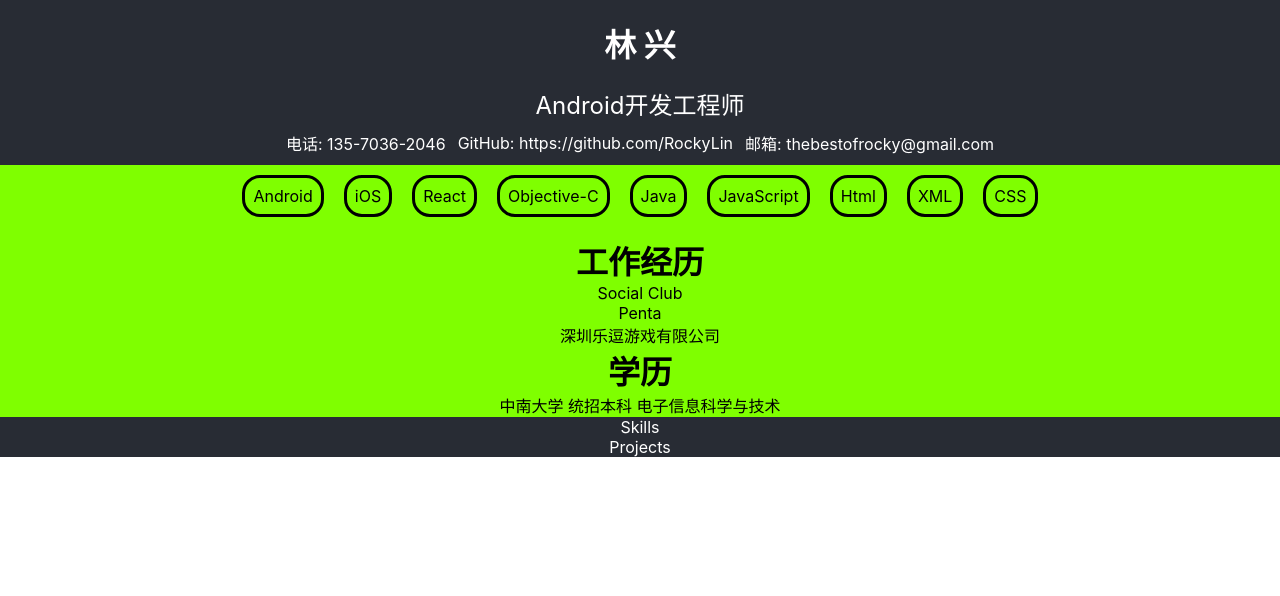
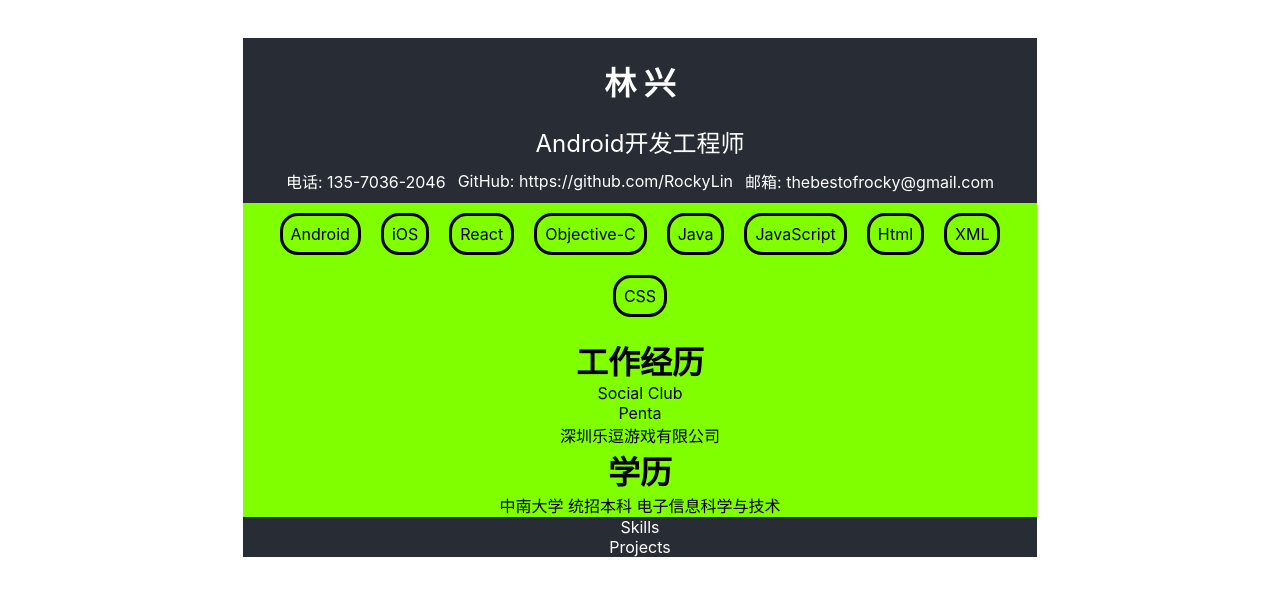
Before and after one commit to RockyLin/my-cv, a React (Create React App) app: page / in a window 1280 px wide. Shown: the top 596 px of the page. Built offline with nearby package versions, Linux system fonts and the light colour scheme.

Commit message:
Set page size to A4

```diff
--- a/src/App.css
+++ b/src/App.css
@@ -7,8 +7,27 @@
 .App {
   text-align: center;
   margin-top: 0px;
+
+  width: 210mm;
+  min-height: 297mm;
+  margin: 10mm auto;
+  background: white;
+  /* box-shadow: 0 0 0.5cm rgba(0,0,0,0.5); */
 }
 
 .App-link {
   color: #61dafb;
 }
+
+/* @page{
+  size: A4;
+  margin: 0;
+} */
+
+/* @media print { */
+  /* html, body {
+    width: 210mm;
+    height: 297mm;
+  } */
+  /* ... the rest of the rules ... */
+/* } */
```
